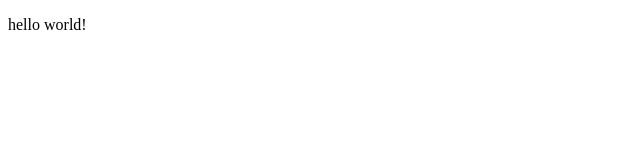
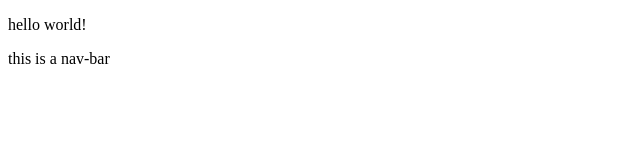
Before and after one commit to suyashay/portfolio-website, a plain HTML site: page index.html in a window 1280 px wide. Shown: the full height of the page, 0-640 px from the left. Drawn offline with Linux system fonts and the light colour scheme.

Commit message:
second commit

```diff
--- a/index.html
+++ b/index.html
@@ -7,5 +7,8 @@
 </head>
 <body>
     <p>hello world!</p>
+    <div>
+        this is a nav-bar
+    </div>
 </body>
 </html>
```
